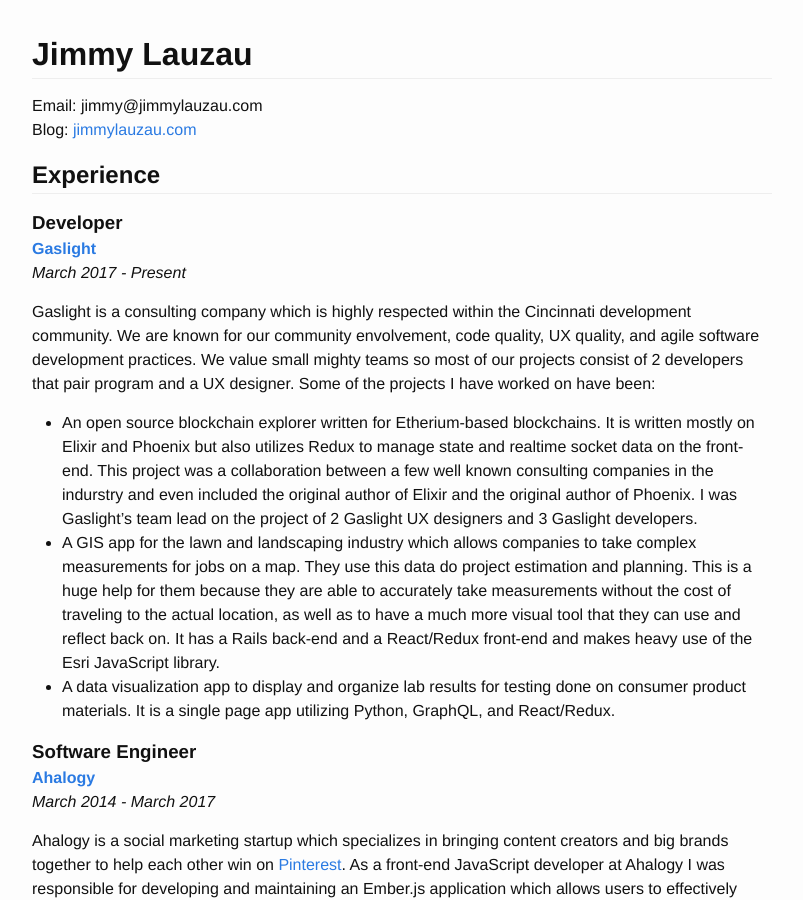
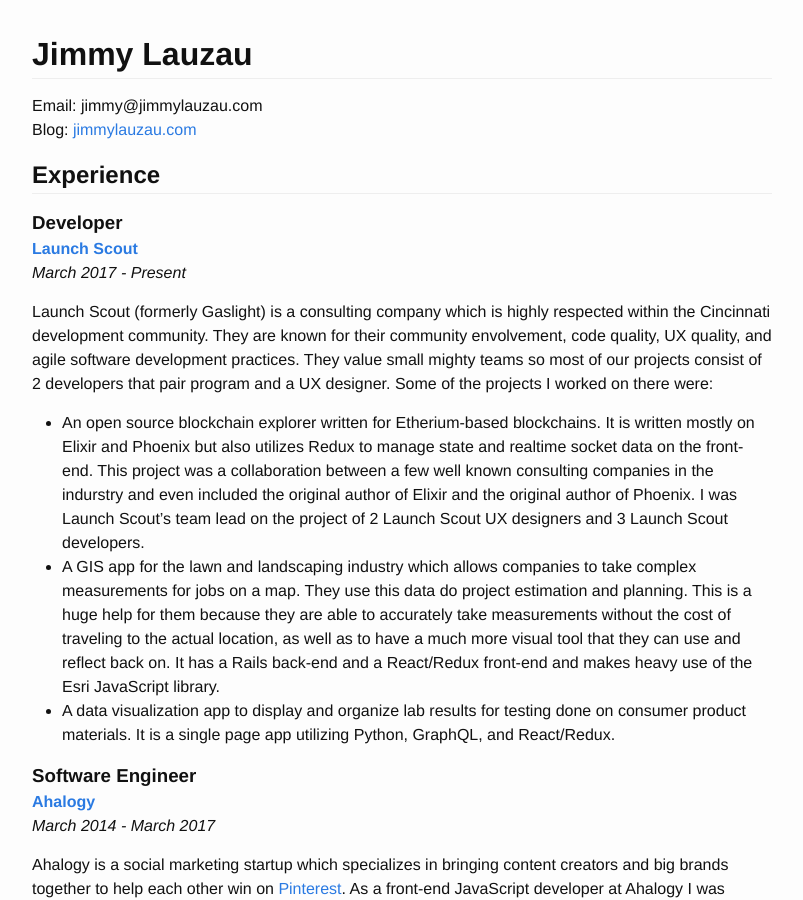
Before and after one commit to jimmay5469/jimmay5469.github.io, a Jekyll site: the page built from resume.md, in a window 1280 px wide and 900 px high. Shown: the whole window, without its empty margins (238-1041 px from the left). Built offline with Jekyll 4.4.1, drawn with Linux system fonts in a browser that asks for light colours.

Commit message:
Rename Gaslight to Launch Scout

```diff
--- a/_includes/resume.md
+++ b/_includes/resume.md
@@ -10,13 +10,13 @@
 
 ### Developer
 
-#### [Gaslight](https://teamgaslight.com/)
+#### [Launch Scout](https://launchscout.com/)
 
 _March 2017 - Present_
 
-Gaslight is a consulting company which is highly respected within the Cincinnati development community. We are known for our community envolvement, code quality, UX quality, and agile software development practices. We value small mighty teams so most of our projects consist of 2 developers that pair program and a UX designer. Some of the projects I have worked on have been:
+Launch Scout (formerly Gaslight) is a consulting company which is highly respected within the Cincinnati development community. They are known for their community envolvement, code quality, UX quality, and agile software development practices. They value small mighty teams so most of our projects consist of 2 developers that pair program and a UX designer. Some of the projects I worked on there were:
 
-- An open source blockchain explorer written for Etherium-based blockchains. It is written mostly on Elixir and Phoenix but also utilizes Redux to manage state and realtime socket data on the front-end. This project was a collaboration between a few well known consulting companies in the indurstry and even included the original author of Elixir and the original author of Phoenix. I was Gaslight's team lead on the project of 2 Gaslight UX designers and 3 Gaslight developers.
+- An open source blockchain explorer written for Etherium-based blockchains. It is written mostly on Elixir and Phoenix but also utilizes Redux to manage state and realtime socket data on the front-end. This project was a collaboration between a few well known consulting companies in the indurstry and even included the original author of Elixir and the original author of Phoenix. I was Launch Scout's team lead on the project of 2 Launch Scout UX designers and 3 Launch Scout developers.
 - A GIS app for the lawn and landscaping industry which allows companies to take complex measurements for jobs on a map. They use this data do project estimation and planning. This is a huge help for them because they are able to accurately take measurements without the cost of traveling to the actual location, as well as to have a much more visual tool that they can use and reflect back on. It has a Rails back-end and a React/Redux front-end and makes heavy use of the Esri JavaScript library.
 - A data visualization app to display and organize lab results for testing done on consumer product materials. It is a single page app utilizing Python, GraphQL, and React/Redux.
 
```
